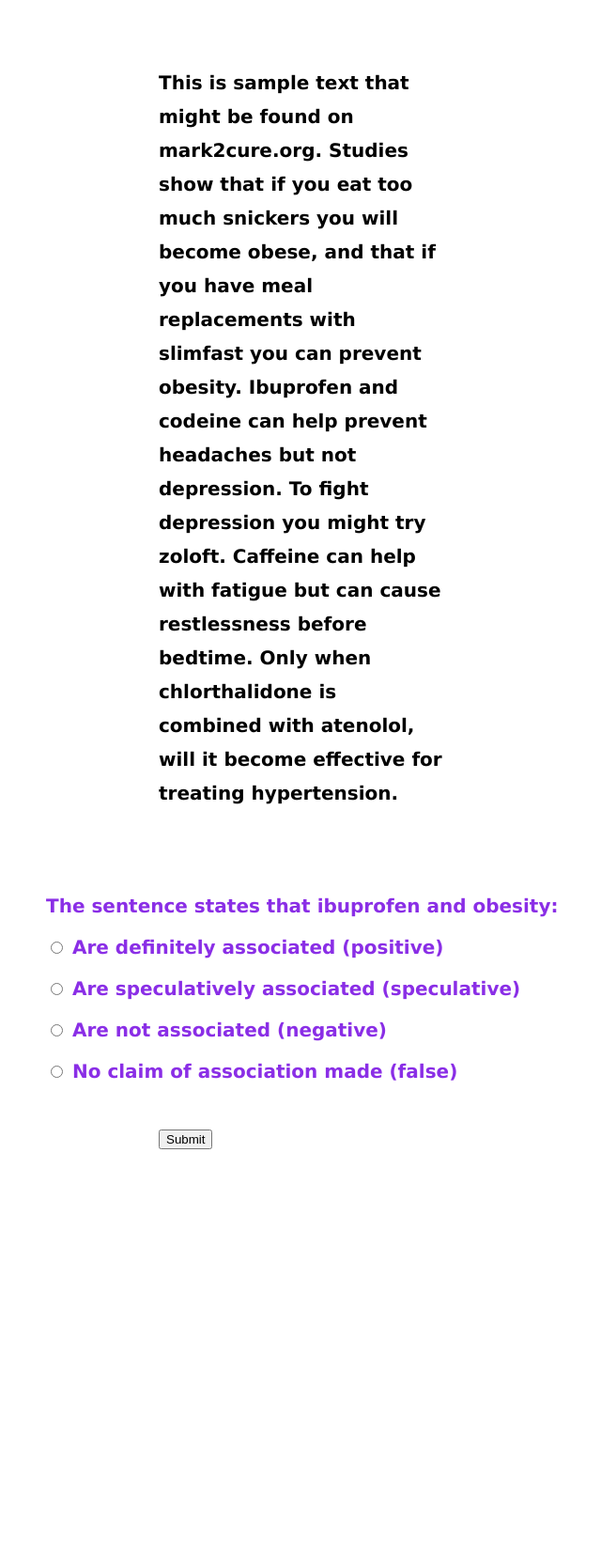
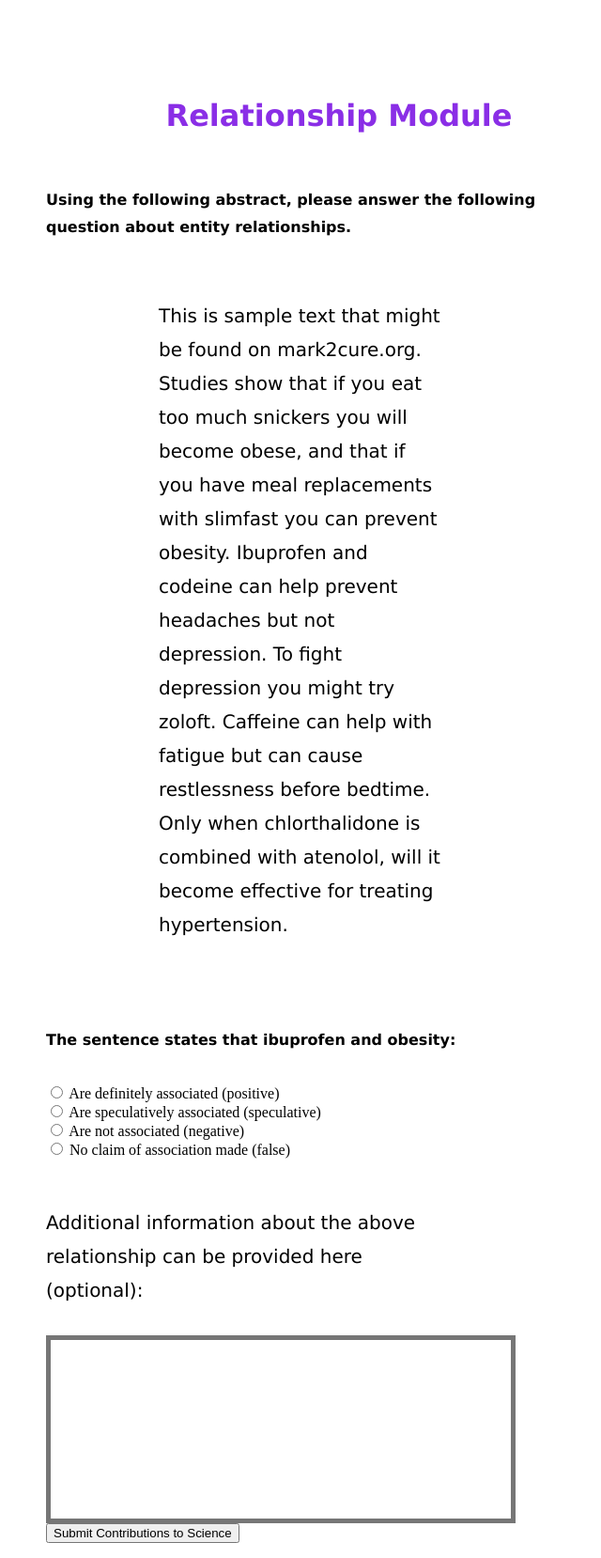
Before and after one commit to JTFouquier/django, a Django app: page /relationships/1/ in a window 1280 px wide. Shown: the whole page at 94% size, without its empty margins (279-919 px from the left). Before the commit the page ends 1223 px from the top, so only its background shows below. Run offline with Django 3.2, Linux system fonts and the light colour scheme; data comes from the database, SQL or seed files in the repository.

Commit message:
add text box and update templates

```diff
--- a/mysite/relationships/models.py
+++ b/mysite/relationships/models.py
@@ -15,8 +15,8 @@ class Question(models.Model):
 
 class Choice(models.Model):
     question = models.ForeignKey(Question)
-    votes = models.IntegerField(default=0)  ## TODO refactor = votes and other misnomers
-    #jennifer TODO populate the same answers about ASSOCIATION IF it is
+    votes = models.IntegerField(default=0)
+    written_answers = models.CharField(max_length=350)
     choice_text = models.CharField(max_length=200)  #jennifer
     def __unicode__(self):
         return self.choice_text
--- a/mysite/relationships/static/relationships/style.css
+++ b/mysite/relationships/static/relationships/style.css
@@ -5,12 +5,7 @@ li a {
           SunSans-Regular, sans-serif;
     font-size: 20px;
 }
-h3 {
-    color: #8A2EE6;
-    font-family: "Lucidia Console", Geneva, Arial,
-          SunSans-Regular, sans-serif;
-    font-size: 20px;
-}
+
 
 
 body {
@@ -31,48 +26,65 @@ p {
   font-family: "Lucidia Console", Geneva, Arial,
         SunSans-Regular, sans-serif;
   line-height: 1.8em;
-  font-weight: normal;
-  font-style: normal;
   font-size: 20px;
-  -webkit-touch-callout: none;
-  -webkit-user-select: none;
-  -khtml-user-select: none;
-  -moz-user-select: none;
-  -ms-user-select: none;
-  user-select: none;
   padding-left: 120px;
   padding-right: 200px;
   padding-top: 30px;
   padding-bottom: 10px;
 }
+
 h1 {
   font-family: "Lucidia Console", Geneva, Arial,
         SunSans-Regular, sans-serif;
   line-height: 1.4em;
-  font-weight: normal;
-  font-style: normal;
-  font-size: 40px;
-  -webkit-touch-callout: none;
-  -webkit-user-select: none;
-  -khtml-user-select: none;
-  -moz-user-select: none;
-  -ms-user-select: none;
-  user-select: none;
   padding-bottom: 5px;
+}
+
+#purple_center {
+  color:  #8A2EE6;
+  text-align: center;
+
 }
 
 h2 {
   font-family: "Lucidia Console", Geneva, Arial,
         SunSans-Regular, sans-serif;
   line-height: 1.4em;
-  font-weight: normal;
-  font-style: normal;
-  font-size: 25px;
-  -webkit-touch-callout: none;
-  -webkit-user-select: none;
-  -khtml-user-select: none;
-  -moz-user-select: none;
-  -ms-user-select: none;
-  user-select: none;
   padding: 10px 30px;
 }
+
+
+h3 {
+    font-family: "Lucidia Console", Geneva, Arial,
+          SunSans-Regular, sans-serif;
+    padding-bottom: 20px;
+}
+
+h4 {
+  font-family: "Lucidia Console", Geneva, Arial,
+        SunSans-Regular, sans-serif;
+  line-height: 1.8em;
+  padding-left: 20px;
+  padding-right: 20px;
+  padding-bottom: 10px;
+}
+
+#left_align {
+  text-align: left;
+  padding-left: 0px;
+}
+
+
+.comment_box {
+  width: 500px;
+  height: 200px;
+  color: Silver;
+  border-style: solid;
+  border-width: thick;
+  text-align: left;
+  word-wrap: break-word;
+  padding-left:0;
+  padding-top:0;
+  padding-bottom:0em;
+  padding-right: 0em;
+}
--- a/mysite/relationships/templates/relationships/detail.html
+++ b/mysite/relationships/templates/relationships/detail.html
@@ -2,23 +2,38 @@
 
 <link rel="stylesheet" type="text/css" href="{% static 'relationships/style.css' %}" />
 
-<p><strong>This is sample text that might be found on mark2cure.org.
+
+<p><h1 id="purple_center">Relationship Module<h1>
+
+<h4 id="left_align">Using the following abstract, please answer the following question about
+entity relationships.</h2>
+
+
+<p>This is sample text that might be found on mark2cure.org.
   Studies show that if you eat too much snickers you will become obese, and
   that if you have meal replacements with slimfast you can prevent obesity.
   Ibuprofen and codeine can help prevent headaches but not depression. To fight
   depression you might try zoloft. Caffeine can help with fatigue but can cause
   restlessness before bedtime. Only when chlorthalidone is combined with
   atenolol, will it become effective for treating hypertension.
-  <strong></p>
+</p>
 
-<p><h3>{{ question.question_text }}</h3>
-{% if error_message %}<p><strong>{{ error_message }}</strong></p>{% endif %}
-<h3><form action="{% url 'relationships:vote' question.id %}" method="post">
+<p><h4 id="left_align">{{ question.question_text }}</h4>
+{% if error_message %}<p>{{ error_message }}</p>{% endif %}
+<form action="{% url 'relationships:vote' question.id %}" method="post">
 {% csrf_token %}
 {% for choice in question.choice_set.all %}
     <input type="radio" name="choice" id="choice{{ forloop.counter }}" value="{{ choice.id }}" />
-    <label for="choice{{ forloop.counter }}">{{ choice.choice_text }}</label><br /> <h3>
+    <label for="choice{{ forloop.counter }}">{{ choice.choice_text }}</label><br />
 {% endfor %}
-<p>
-<input type="submit" value="Submit" />
+
+<p id="left_align">Additional information about the above relationship can be provided here (optional):</p>
+
+<input type="text" id="text" name="text_name" class="comment_box" />
+
+
+
+<input type="submit" value="Submit Contributions to Science" />
+
+
 </form>
--- a/mysite/relationships/views.py
+++ b/mysite/relationships/views.py
@@ -44,7 +44,6 @@ class IndexView(generic.ListView):
                 p.choice_set.create(choice_text="Are not associated (negative)")
                 p.choice_set.create(choice_text="No claim of association made (false)")
 
-
     def get_queryset(self):
 
         """
@@ -56,6 +55,7 @@ class IndexView(generic.ListView):
 class DetailView(generic.DetailView):
     model = Question
     template_name = 'relationships/detail.html'
+
     def get_queryset(self):
         """
         Excludes any questions that aren't published yet.
@@ -74,7 +74,7 @@ def vote(request, question_id):
         # Redisplay the question voting form.
         return render(request, 'relationships/detail.html', {
             'question': p,
-            'error_message': "You didn't select a choice.",
+            'error_message': "Error: You didn't select one of the choices :(",
         })
     else:
         selected_choice.votes += 1
```
Also changed, not shown: mysite/relationships/static/relationships/style_index.css (deleted, +0 -9 lines), mysite/relationships/templates/relationships/index.html (+6 -6 lines).
